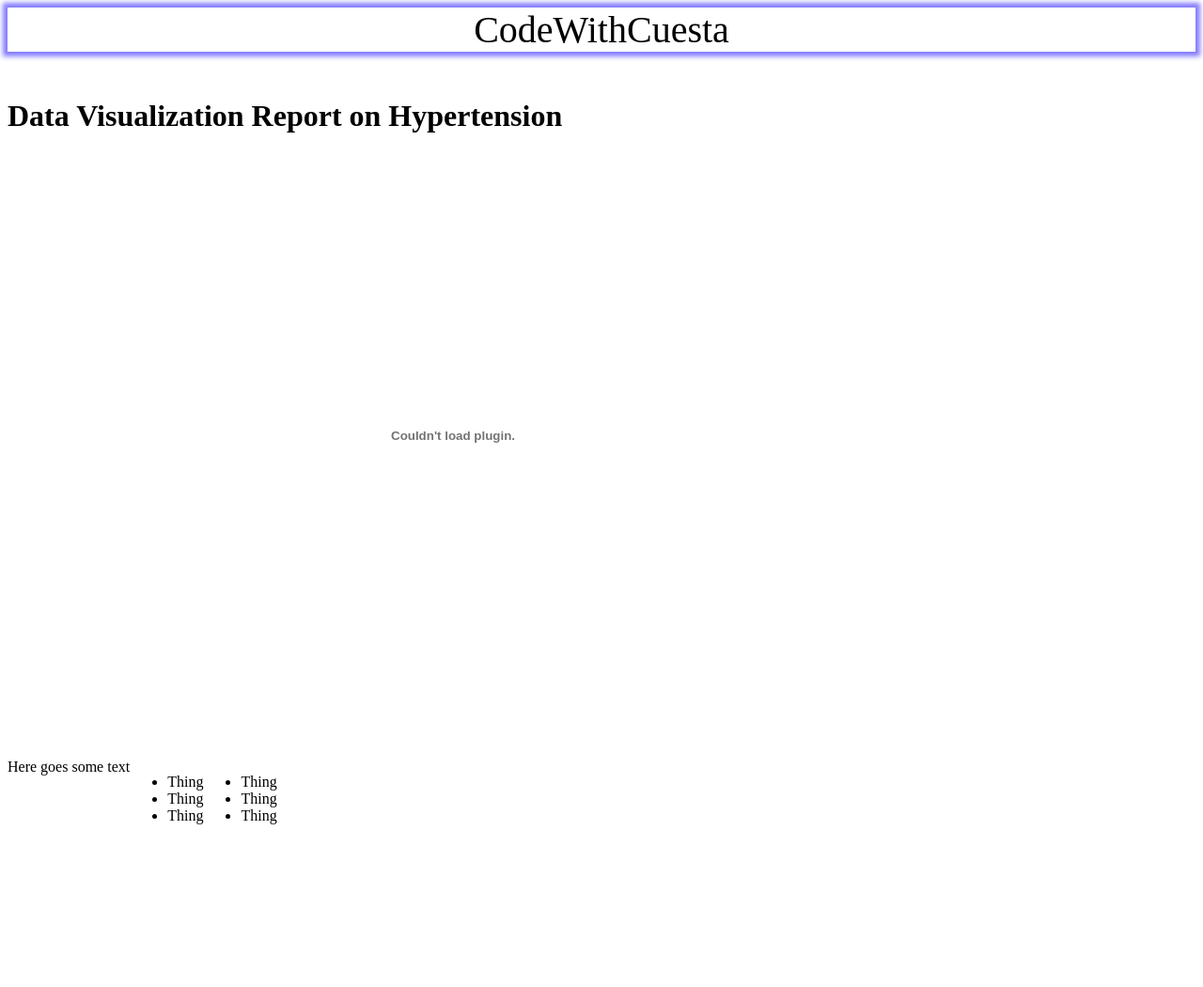
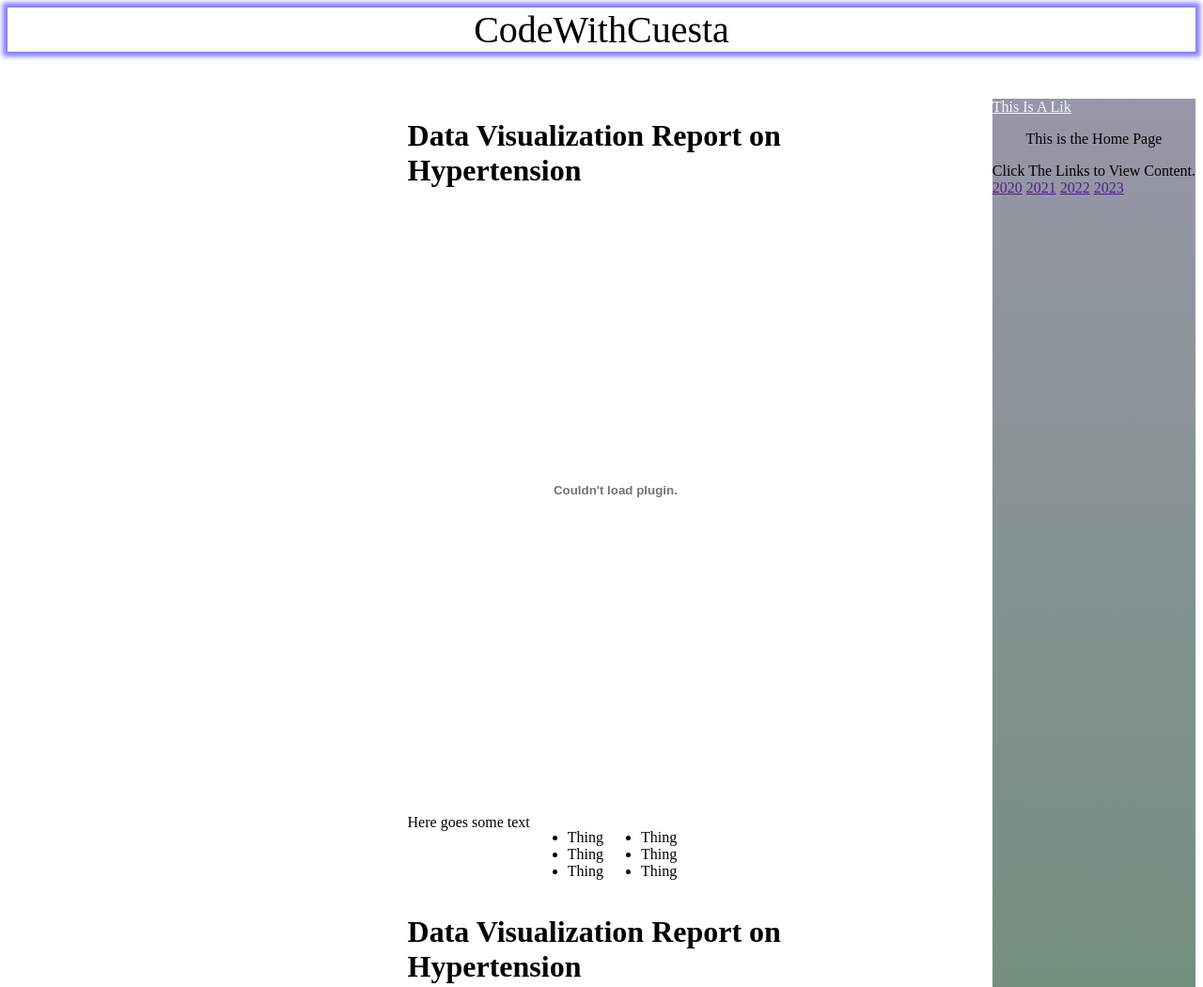
Before and after one commit to Potential-Luttuce/projectPage, a plain HTML site: page index.html in a window 1280 px wide. Shown: the top 1050 px of the page at 94% size. Before the commit the page ends 901 px from the top, so only its background shows below. Drawn offline with Linux system fonts and the light colour scheme.

Commit message:
Added color gradient to sidebar - added sidebar - fixed length of title - spacing - added more cards for scroll
Want toa dd buttons to filter or toggle on off cards based on their class

```diff
--- a/index.html
+++ b/index.html
@@ -23,12 +23,70 @@
         #cardDesc {
           display: flex;
         }
+        #title {
+            width: 75%;
+        }
+        /* // SideBar // */
+        #content{
+            display: flex;
+            justify-content: flex-end;
+            gap: 2em;
+        }
+        #main-sideBar {
+            /* background-color: blue; */
+            background-image: linear-gradient(to bottom, rgb(151, 151, 167),
+            rgb(56, 128, 56));
+        }
+        /* #main-sideBar, */
+        #topLink {
+            display: flex;
+            flex-direction: column;
+            margin-left: auto;
+            color: aliceblue;
+        }
+
     </style>
 </head>
 <body>
     <header><div id="header">CodeWithCuesta</div></header>
-    <content>
+    <content id="content">
         <div id="projects">
+            <div id="card" class="rStudio">
+                <h1 id="title">Data Visualization Report on Hypertension</h1>
+                <object id="previewOne" data="img/MCuestadataVisFinal.pdf"
+                type="application/pdf" width="75%" height="600px">
+                </object>
+                <div id="cardDesc"><div>Here goes some text</div>
+                    <ul>
+                        <li>Thing</li>
+                        <li>Thing</li>
+                        <li>Thing</li>
+                    </ul>
+                    <ul>
+                        <li>Thing</li>
+                        <li>Thing</li>
+                        <li>Thing</li>
+                    </ul>
+                </div>
+            </div>
+            <div id="card">
+                <h1 id="title">Data Visualization Report on Hypertension</h1>
+                <object id="previewOne" data="img/MCuestadataVisFinal.pdf"
+                type="application/pdf" width="75%" height="600px">
+                </object>
+                <div id="cardDesc"><div>Here goes some text</div>
+                    <ul>
+                        <li>Thing</li>
+                        <li>Thing</li>
+                        <li>Thing</li>
+                    </ul>
+                    <ul>
+                        <li>Thing</li>
+                        <li>Thing</li>
+                        <li>Thing</li>
+                    </ul>
+                </div>
+            </div>
             <div id="card">
                 <h1 id="title">Data Visualization Report on Hypertension</h1>
                 <object id="previewOne" data="img/MCuestadataVisFinal.pdf"
@@ -48,6 +106,17 @@
                 </div>
             </div>
         </div>
+        <div id="main-sideBar">
+            <a id="topLink" href="">This Is A Lik</a>
+            <div style="text-align: center;"><p class="SB-intro">This is the Home Page</p>
+                Click The Links to View Content.</div>
+            <div id="yearContainer">
+                <a class="yearBtn" href="">2020</a>
+                <a class="yearBtn" href="">2021</a>
+                <a class="yearBtn" href="">2022</a>
+                <a class="yearBtn" href="">2023</a>
+            </div>
+        </div>
     </content>
 </body>
 </html>
```
